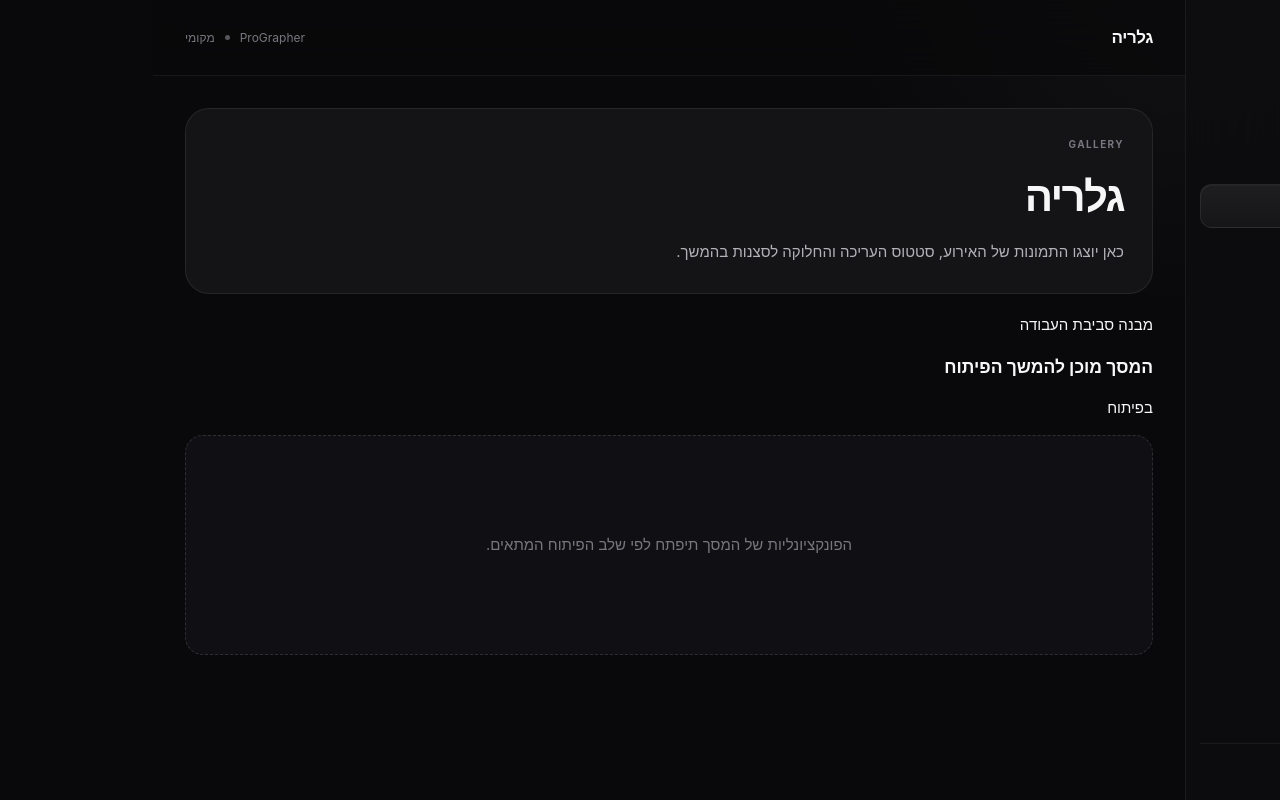
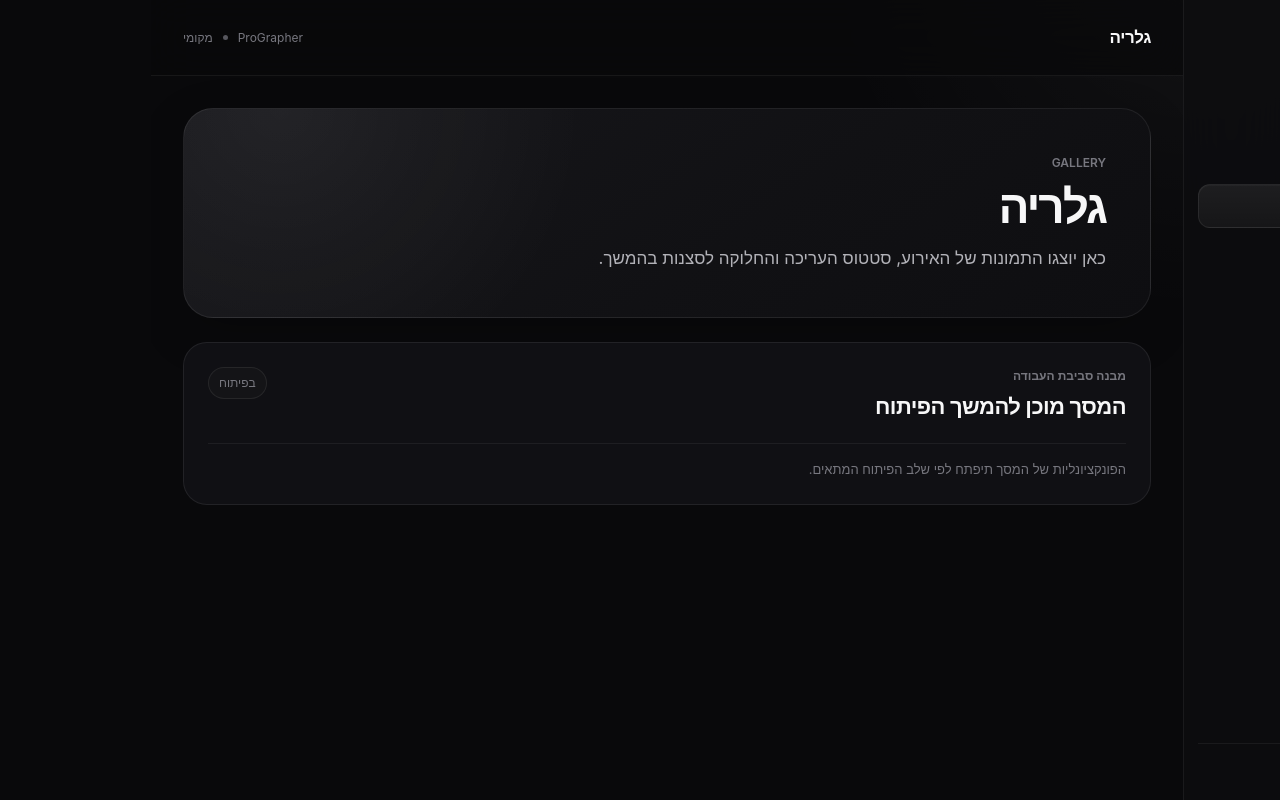
Before and after one commit to WizZerr/PROGRAPHER-V2, a Next.js app in the folder frontend/: page / in a window 1280 px wide. Both pictures are taken after a click on the button "גלריה". Built offline with nearby package versions, Linux system fonts and the light colour scheme.

Commit message:
ui: polish feature workspace scaffolds

```diff
--- a/frontend/src/components/common/FeatureScreen.module.css
+++ b/frontend/src/components/common/FeatureScreen.module.css
@@ -1,48 +1,146 @@
 .screen {
+  width: min(100%, 1440px);
+  margin: 0 auto;
   display: grid;
+  gap: var(--pg-space-6);
+}
+
+.hero {
+  min-height: 210px;
+  padding: clamp(28px, 4vw, 44px);
+  border: 1px solid var(--pg-border);
+  border-radius: var(--pg-radius-2xl);
+  background:
+    radial-gradient(circle at 10% 0%, rgba(255, 255, 255, 0.055), transparent 34%),
+    linear-gradient(145deg, #17171b 0%, #111114 58%, #0e0e11 100%);
+  box-shadow: var(--pg-shadow-soft);
+  display: flex;
+  flex-direction: column;
+  justify-content: flex-end;
+}
+
+.eyebrow,
+.workspaceEyebrow {
+  display: block;
+  color: var(--pg-text-muted);
+  font-size: var(--pg-font-xs);
+  font-weight: var(--pg-weight-semibold);
+}
+
+.hero h2 {
+  margin: 10px 0 0;
+  font-size: clamp(32px, 4vw, 46px);
+  font-weight: var(--pg-weight-semibold);
+  letter-spacing: -0.045em;
+  line-height: 1.05;
+}
+
+.hero p {
+  margin: 14px 0 0;
+  max-width: 760px;
+  color: var(--pg-text-secondary);
+  font-size: var(--pg-font-lg);
+  line-height: 1.7;
+}
+
+.workspace {
+  padding: var(--pg-space-6);
+  border: 1px solid var(--pg-border);
+  border-radius: var(--pg-radius-xl);
+  background: var(--pg-surface-1);
+}
+
+.workspaceHeader {
+  display: flex;
+  align-items: flex-start;
+  justify-content: space-between;
   gap: var(--pg-space-5);
 }
 
-.hero {
-  padding: var(--pg-space-7);
-  border: 1px solid var(--pg-border);
-  border-radius: var(--pg-radius-xl);
-  background: var(--pg-surface-2);
+.workspaceHeader h3 {
+  margin: 5px 0 0;
+  font-size: var(--pg-font-xl);
+  font-weight: var(--pg-weight-semibold);
+  letter-spacing: -0.025em;
 }
 
-.eyebrow {
-  display: block;
-  margin-bottom: var(--pg-space-3);
+.stageBadge {
+  padding: 6px 10px;
+  border: 1px solid var(--pg-border);
+  border-radius: var(--pg-radius-pill);
+  background: var(--pg-surface-2);
   color: var(--pg-text-muted);
-  font-size: 10px;
-  font-weight: var(--pg-weight-bold);
-  letter-spacing: 0.14em;
-  direction: ltr;
-  text-align: right;
+  font-size: var(--pg-font-xs);
+  white-space: nowrap;
 }
 
-.hero h2 {
-  margin: 0;
-  font-size: clamp(28px, 4vw, 42px);
-  font-weight: var(--pg-weight-bold);
-  letter-spacing: -0.04em;
+.moduleGrid {
+  margin-top: var(--pg-space-5);
+  display: grid;
+  grid-template-columns: repeat(3, minmax(0, 1fr));
+  gap: var(--pg-space-3);
 }
 
-.hero p {
-  margin: var(--pg-space-3) 0 0;
-  max-width: 720px;
-  color: var(--pg-text-secondary);
-  line-height: 1.7;
+.module {
+  min-height: 124px;
+  padding: var(--pg-space-4);
+  border: 1px solid var(--pg-border);
+  border-radius: var(--pg-radius-lg);
+  background:
+    linear-gradient(180deg, rgba(255, 255, 255, 0.025), transparent),
+    var(--pg-surface-2);
+  display: flex;
+  align-items: flex-start;
+  gap: var(--pg-space-3);
+}
+
+.moduleDot {
+  width: 8px;
+  height: 8px;
+  margin-top: 7px;
+  flex: 0 0 8px;
+  border-radius: 50%;
+  background: var(--pg-text-faint);
+  box-shadow: 0 0 0 4px rgba(255, 255, 255, 0.035);
+}
+
+.module strong {
+  display: block;
+  font-size: var(--pg-font-md);
+  font-weight: var(--pg-weight-semibold);
+}
+
+.module p {
+  margin: 7px 0 0;
+  color: var(--pg-text-muted);
+  font-size: var(--pg-font-sm);
+  line-height: 1.6;
 }
 
 .placeholder {
-  min-height: 220px;
-  display: grid;
-  place-items: center;
-  padding: var(--pg-space-6);
-  border: 1px dashed var(--pg-border-strong);
-  border-radius: var(--pg-radius-lg);
-  background: var(--pg-surface-1);
+  margin: var(--pg-space-5) 0 0;
+  padding-top: var(--pg-space-4);
+  border-top: 1px solid var(--pg-divider);
   color: var(--pg-text-muted);
-  text-align: center;
+  font-size: var(--pg-font-sm);
 }
+
+@media (max-width: 900px) {
+  .moduleGrid {
+    grid-template-columns: 1fr;
+  }
+}
+
+@media (max-width: 640px) {
+  .hero {
+    min-height: 0;
+  }
+
+  .workspaceHeader {
+    flex-direction: column;
+  }
+
+  .hero p {
+    font-size: var(--pg-font-md);
+  }
+}
```
